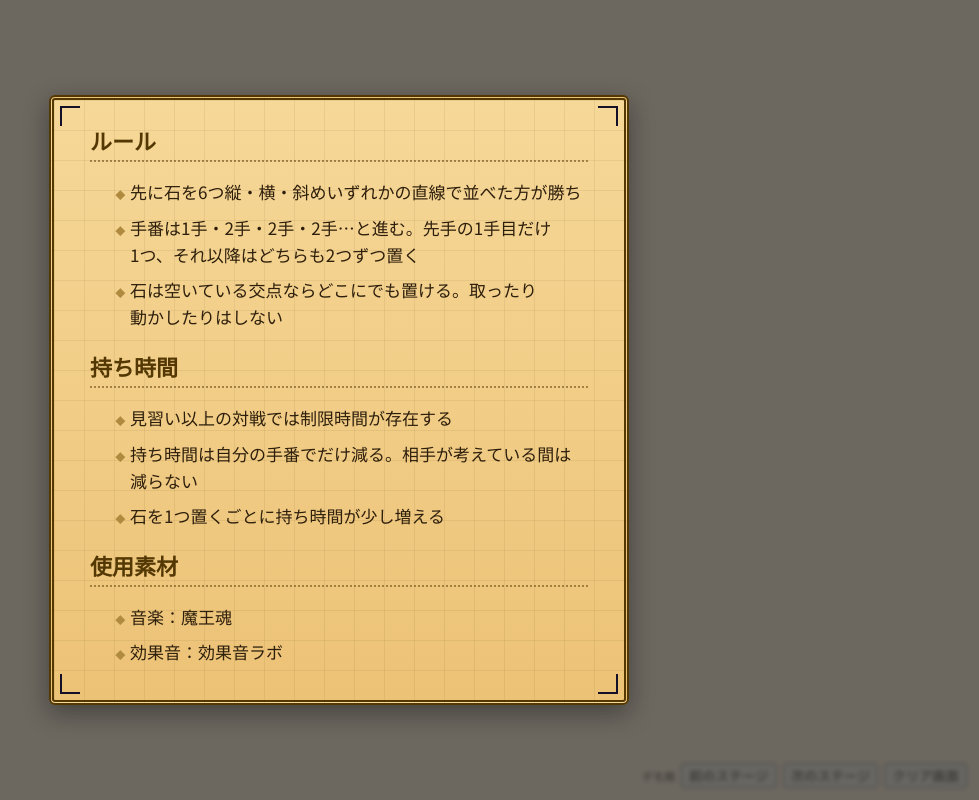
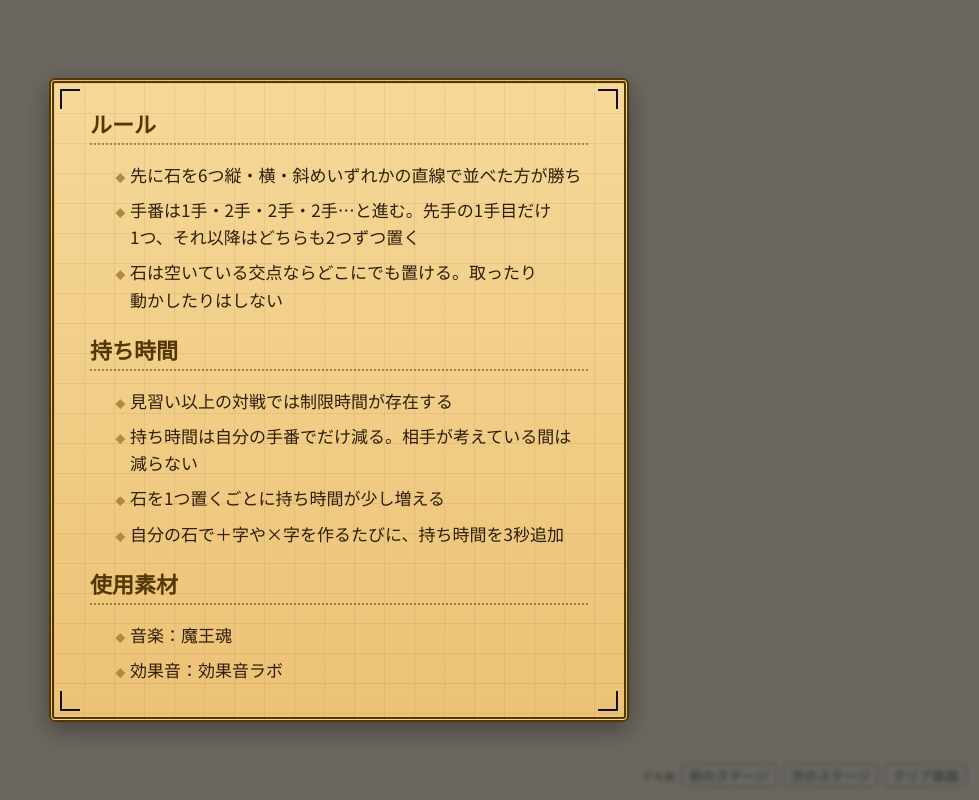
Before and after one commit to TakuyaXyze/6moku-narabe, a Next.js app: page / in a window 1280 px wide. Both pictures are taken after a click on the button "ルール説明". Shown: the whole page, without its empty margins (301-1280 px from the left). Built offline with nearby package versions, Linux system fonts and the light colour scheme; no server answers; a web font is replaced by a local one.

Commit message:
✨ ルール説明の持ち時間の項目に十字ボーナスを追加

```diff
--- a/components/RuleScreen.tsx
+++ b/components/RuleScreen.tsx
@@ -13,6 +13,7 @@ const TIME_RULES: string[] = [
     "見習い以上の対戦では制限時間が存在する",
     "持ち時間は自分の手番でだけ減る。相手が考えている間は減らない",
     "石を1つ置くごとに持ち時間が少し増える",
+    "自分の石で＋字や×字を作るたびに、持ち時間を3秒追加",
 ];
 
 const CREDITS: string[] = [
```
